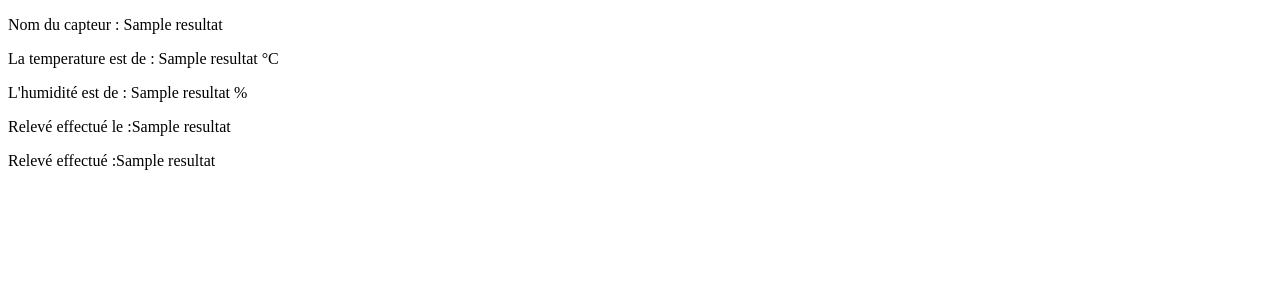
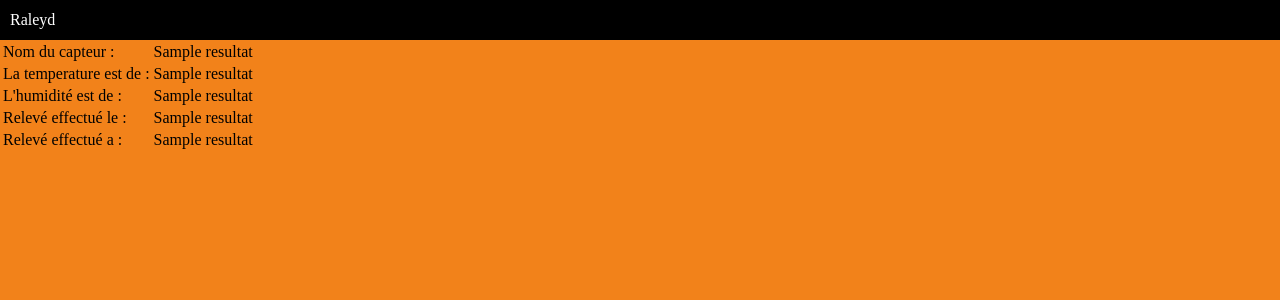
Before and after one commit to Rafael3378/ProjetMeteo, a Flask app: template Templates/dashboard.html in a window 1280 px wide. Shown: the top 300 px of the page. Run offline with Flask 2, Linux system fonts and the light colour scheme; the template is opened without the code that fills it: most values are stand-ins (such as "Sample title", 1, 10 or a date in 2020).

Commit message:
html-css

```diff
--- a/Templates/dashboard.html
+++ b/Templates/dashboard.html
@@ -5,18 +5,58 @@
     <meta http-equiv="X-UA-Compatible" content="IE=edge">
     <meta name="viewport" content="width=device-width, initial-scale=1.0">
     <title>Raleyd</title>
+    <link type="text/css" rel="stylesheet" href="{{ url_for('static', filename='css/style.css') }}">
+<!--    <style>-->
+<!--        table, th, td {-->
+<!--          border: 1px solid black;-->
+<!--          border-collapse: collapse;-->
+<!--        }-->
+<!--        th, td {-->
+<!--          padding: 5px;-->
+<!--        }-->
+<!--        div {-->
+<!--            justify-content: space-between;-->
+<!--        }-->
+<!--    </style>-->
 </head>
 <body>
+    <header>
+        <nav>
+            <div class="logo">
+                Raleyd
+            </div>
+            <div>
+                <a><i class="fa-sharp fa-solid fa-share"></i></a>
+            </div>
+        </nav>
+    </header>
+
 
     <section>
         {% for resultat in resultats %}
+            <table>
+                <tr>
+                    <td>Nom du capteur :</td>
+                    <td>{{ resultat[1] }}</td>
+                </tr>
+                <tr>
+                    <td>La temperature est de :</td>
+                    <td>{{ resultat[6] }}</td>
+                </tr>
+                <tr>
+                    <td>L'humidité est de :</td>
+                    <td>{{ resultat[7] }}</td>
+                </tr>
+                <tr>
+                    <td>Relevé effectué le :</td>
+                    <td>{{ resultat[3] }}</td>
+                </tr>
+                <tr>
+                    <td>Relevé effectué a :</td>
+                    <td>{{ resultat[9] }}</td>
+                </tr>
 
-                <p>Nom du capteur : {{ resultat[1] }}</p>
-                <p>La temperature est de : {{ resultat[6] }} °C</p>
-                <p>L'humidité est de : {{ resultat[7] }} %</p>
-                <p>Relevé effectué le :{{ resultat[3] }}</p>
-                <p>Relevé effectué  :{{ resultat[2] }}</p>
-
+            </table>
         {% endfor %}
     </section>
 
--- a/main.py
+++ b/main.py
@@ -1,5 +1,4 @@
 from flask import Flask, render_template
-import pymysql.cursors
 import backend
 
 
@@ -9,6 +8,7 @@ app = Flask(__name__) #lignes decorateur
 @app.route("/")
 def dashboard():
     result = backend.selectreleve()
+    print(result)
     return render_template("dashboard.html", resultats = result)
 
 if __name__ == "__main__":
--- /dev/null
+++ b/static/css/style.css
@@ -0,0 +1,36 @@
+
+* {
+    box-sizing: border-box;
+}
+
+figure {
+    margin: 0;
+    padding: 0;
+}
+
+body {
+    margin: 0;
+    padding: 0;
+    background: #f2821a;
+}
+
+header {
+    background: black;
+    color: white;
+    height: 40px;
+    display: flex;
+    align-items: center;
+}
+
+nav {
+    display: flex;
+    justify-content:
+}
+
+.logo {
+    padding-left: 10px;
+}
+
+a {
+    background: white;
+}
```
Also changed, not shown: 3 other files.
